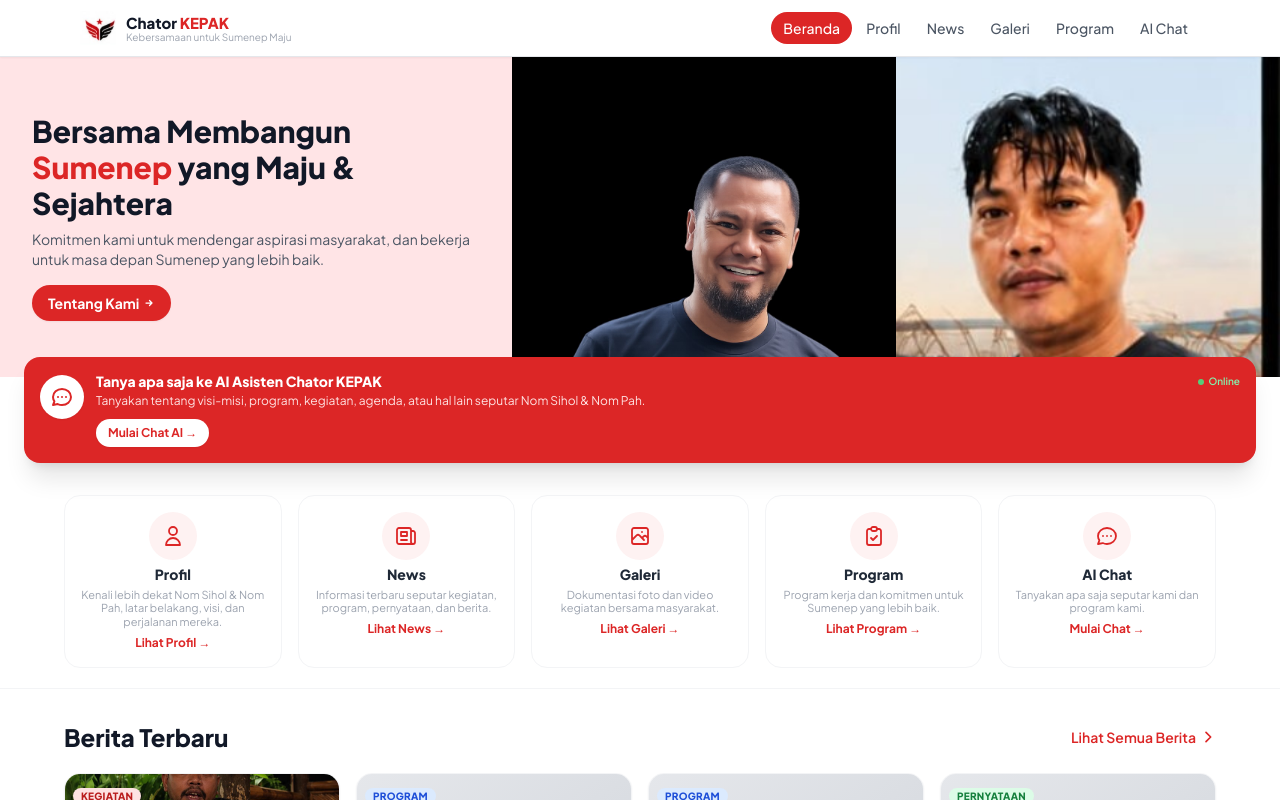
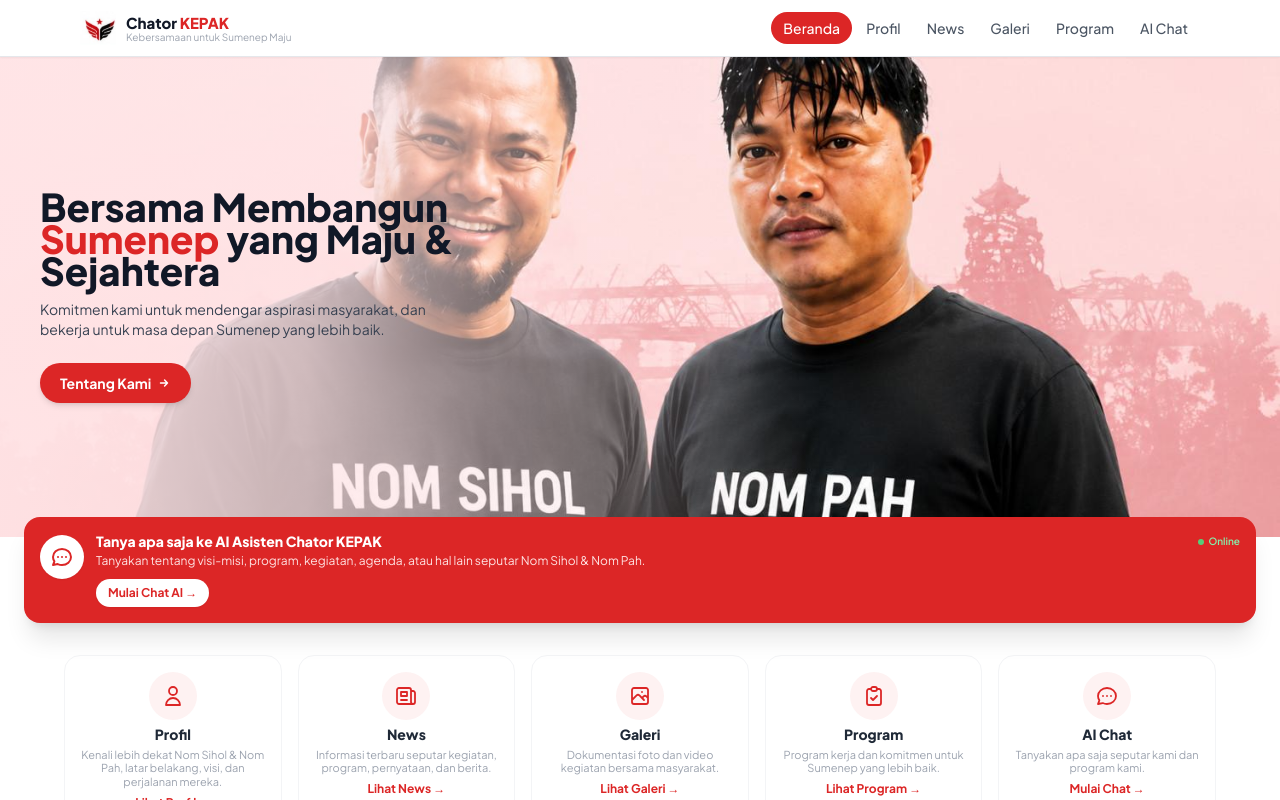
Before and after one commit to hamrasidi7-rgb/ChatorKEPAK, a Next.js app: page / in a window 1280 px wide. Shown: the top 800 px of the page. Built offline with nearby package versions, Linux system fonts and the light colour scheme.

Commit message:
feat: hero pakai foto duo bersama, gradient blend rose seamless

```diff
--- a/src/components/home/HeroSection.tsx
+++ b/src/components/home/HeroSection.tsx
@@ -3,28 +3,45 @@ import Link from "next/link";
 
 export default function HeroSection() {
   return (
-    <section className="bg-rose-100 overflow-hidden">
-      <div className="flex h-56 sm:h-64 md:h-80">
+    <section className="relative bg-rose-100 overflow-hidden min-h-[260px] sm:min-h-[320px] md:min-h-[480px]">
 
-        {/* Kiri: teks (40% lebar) */}
-        <div className="w-[40%] flex-shrink-0 flex flex-col justify-center px-3 sm:px-5 md:px-8 py-5">
-          <h1 className="text-[1rem] sm:text-xl md:text-3xl font-extrabold text-gray-900 leading-tight mb-2">
+      {/* Foto duo sebagai background full-width */}
+      <Image
+        src="/images/hero-duo.jpeg"
+        alt="Nom Sihol & Nom Pah"
+        fill
+        className="object-cover object-center"
+        priority
+      />
+
+      {/* Gradient kiri → kanan: menyatu sempurna karena bg foto sudah rose */}
+      <div
+        className="absolute inset-0 z-10 pointer-events-none"
+        style={{
+          background:
+            "linear-gradient(to right, rgba(255,228,230,0.93) 0%, rgba(255,228,230,0.78) 24%, rgba(255,228,230,0.28) 48%, transparent 64%)",
+        }}
+      />
+
+      {/* Teks overlay kiri */}
+      <div className="relative z-20 flex flex-col justify-center min-h-[260px] sm:min-h-[320px] md:min-h-[480px] px-5 md:px-10 py-8 w-[52%] md:max-w-lg">
+        <h1 className="text-[1.2rem] sm:text-2xl md:text-[2.4rem] font-extrabold text-gray-900 leading-tight mb-2 md:mb-3">
           Bersama Membangun{" "}
           <span className="text-brand-red">Sumenep</span>{" "}
           yang Maju &amp; Sejahtera
         </h1>
-          <p className="text-[9px] sm:text-xs md:text-sm text-gray-600 leading-relaxed mb-3 md:mb-4">
+        <p className="text-gray-700 text-[10px] sm:text-xs md:text-sm leading-relaxed mb-4 md:mb-6">
           Komitmen kami untuk mendengar aspirasi masyarakat, dan bekerja
           untuk masa depan Sumenep yang lebih baik.
         </p>
         <div>
           <Link
             href="/profil"
-              className="inline-flex items-center gap-1 bg-brand-red hover:bg-brand-red-hover text-white font-bold text-[10px] sm:text-xs md:text-sm px-3 md:px-4 py-1.5 md:py-2 rounded-full transition-colors shadow-sm"
+            className="inline-flex items-center gap-1.5 bg-brand-red hover:bg-brand-red-hover text-white font-bold text-xs md:text-sm px-4 md:px-5 py-2 md:py-2.5 rounded-full transition-colors shadow-md"
           >
             Tentang Kami
             <svg
-                className="w-3 h-3"
+              className="w-3.5 h-3.5"
               fill="none"
               viewBox="0 0 24 24"
               stroke="currentColor"
@@ -40,28 +57,6 @@ export default function HeroSection() {
         </div>
       </div>
 
-        {/* Kanan: dua foto berdampingan (60% lebar) */}
-        <div className="flex-1 flex">
-          <div className="relative flex-1 overflow-hidden">
-            <Image
-              src="/images/nom-sihol.jpg"
-              alt="Nom Sihol"
-              fill
-              className="object-cover object-top"
-              priority
-            />
-          </div>
-          <div className="relative flex-1 overflow-hidden">
-            <Image
-              src="/images/nom-pah.jpg"
-              alt="Nom Pah"
-              fill
-              className="object-cover object-top"
-            />
-          </div>
-        </div>
-
-      </div>
     </section>
   );
 }
```
Also changed, not shown: public/images/hero-duo.jpeg (added). Lines whose indentation alone changed are shown as unchanged.
